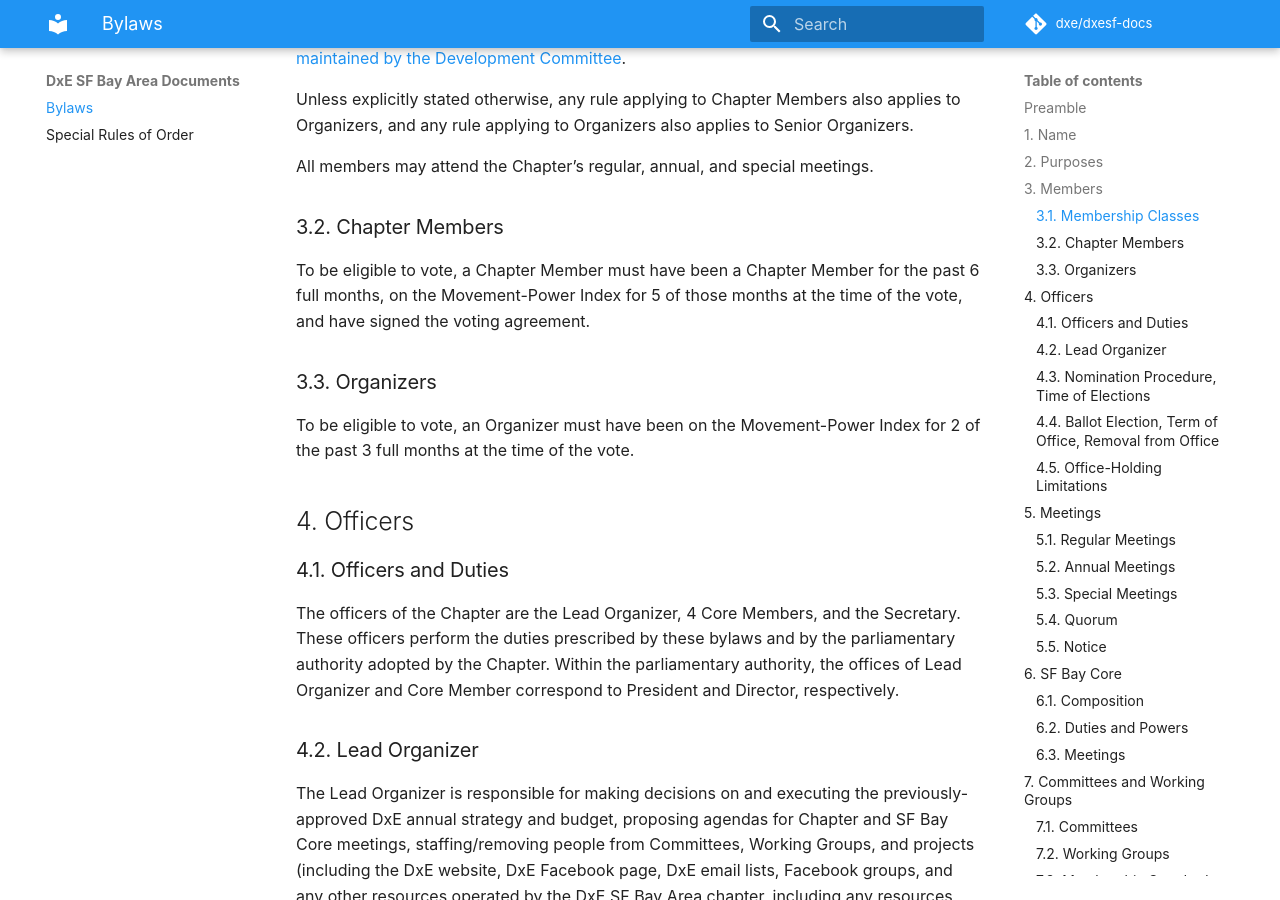
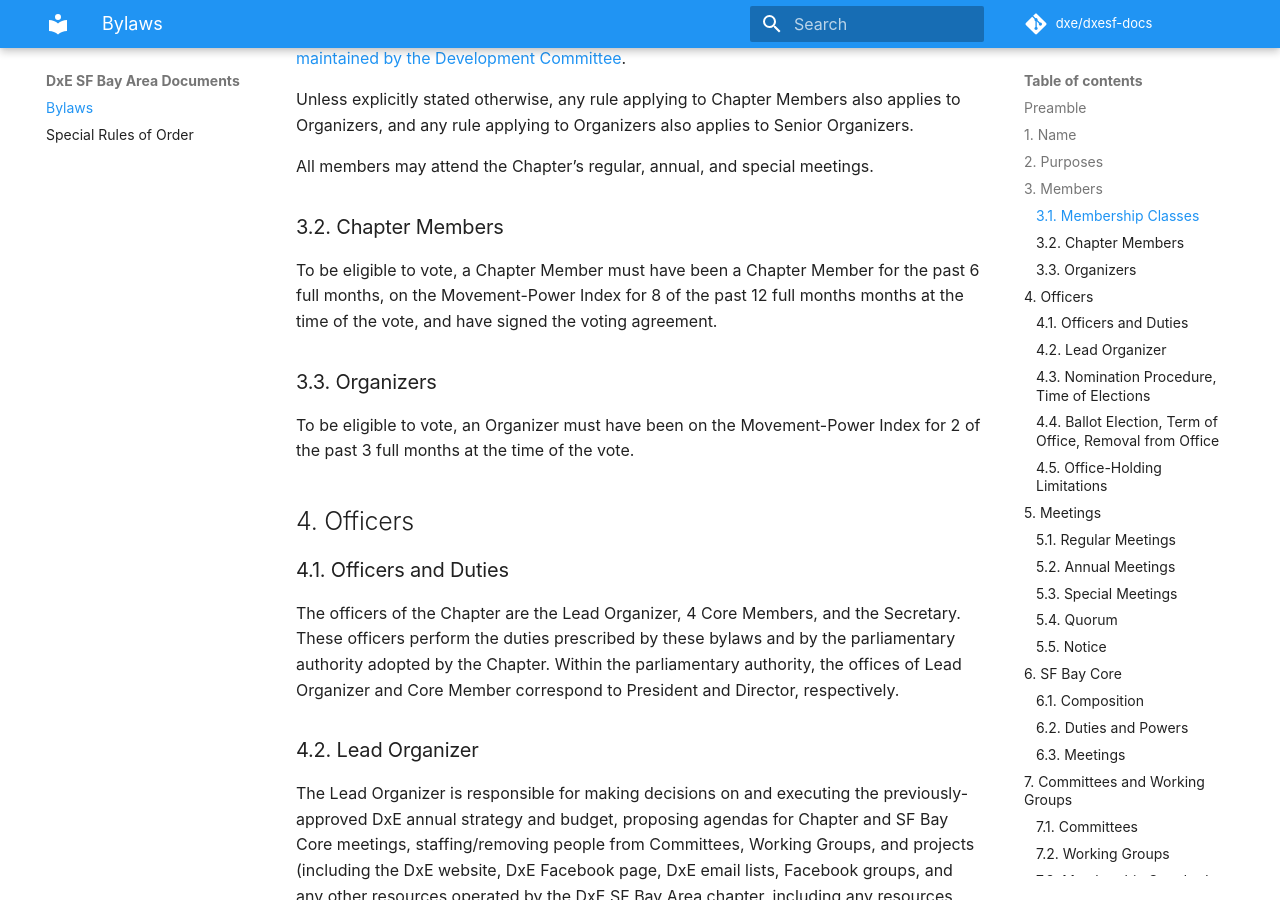
Before and after one commit to dxe/dxesf-docs, an MkDocs documentation site: the page built from docs/index.md, in a window 1280 px wide and 900 px high, scrolled down 928 px. Built offline with MkDocs 1.6.1 and Material for MkDocs 9.7.7, drawn with Linux system fonts in a browser that asks for light colours; some web fonts are replaced; comment, search, counter and statistics services are not loaded.

Commit message:
Replace 5/6 requirement for Chapter Members with 8/12

```diff
--- a/docs/index.md
+++ b/docs/index.md
@@ -30,7 +30,7 @@ All members may attend the Chapter's regular, annual, and special meetings.
 
 ### 3.2. Chapter Members
 
-To be eligible to vote, a Chapter Member must have been a Chapter Member for the past 6 full months, on the Movement-Power Index for 5 of those months at the time of the vote, and have signed the voting agreement.
+To be eligible to vote, a Chapter Member must have been a Chapter Member for the past 6 full months, on the Movement-Power Index for 8 of the past 12 full months months at the time of the vote, and have signed the voting agreement.
 
 ### 3.3. Organizers
 
```
